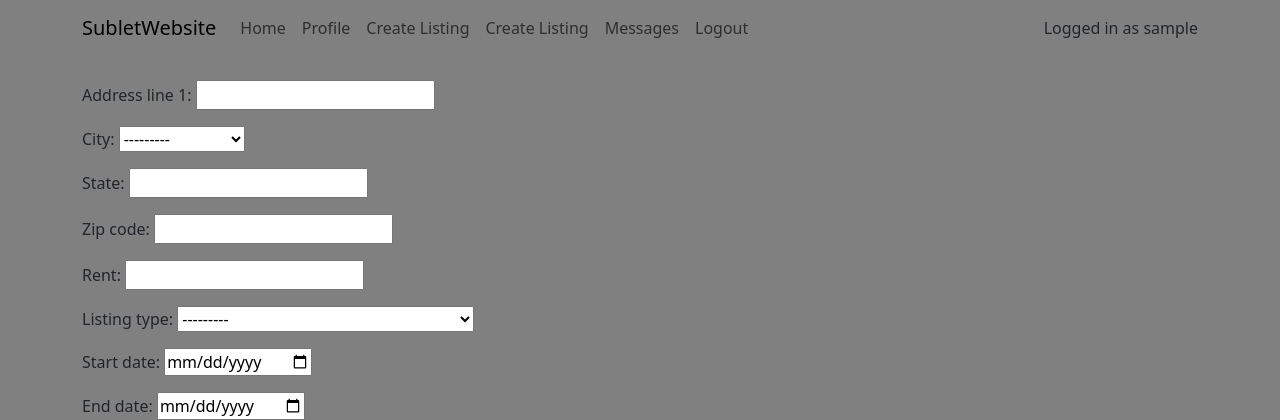
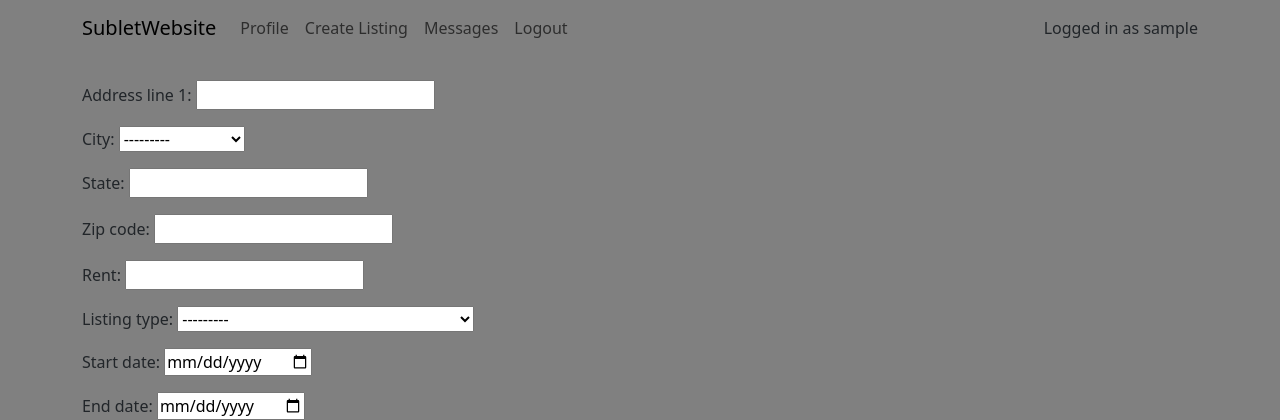
Before and after one commit to caribbean-apple/housing, a Django app: page /create/ in a window 1280 px wide. Shown: the top 420 px of the page. Run offline with Django 4.2, Linux system fonts and the light colour scheme; the visitor is signed in with stand-in values (Sample User, id 1).

Commit message:
Remove duplicate create listing page

```diff
--- a/sublets/templates/sublets/layout.html
+++ b/sublets/templates/sublets/layout.html
@@ -24,10 +24,9 @@
                 </button>
                 <div class="collapse navbar-collapse" id="navbar">
                     <ul class="navbar-nav">
-                        <li class="nav-item"><a class="nav-link" href="{% url 'index' %}">Home</a></li>
                         {% if user.is_authenticated %}
                         <li class="nav-item"><a class="nav-link" href="{% url 'profile' user.id %}">Profile</a></li>
-                        <li class="nav-item"><a class="nav-link" href="{% url 'create' %}">Create Listing</a></li>                        <li class="nav-item"><a class="nav-link" href="{% url 'create' %}">Create Listing</a></li>
+                        <li class="nav-item"><a class="nav-link" href="{% url 'create' %}">Create Listing</a></li>
                         <li class="nav-item"><a class="nav-link" href="{% url 'messages' %}">Messages</a></li>
                         <li class="nav-item"><a class="nav-link" href="{% url 'logout' %}">Logout</a></li>
                         {% else %}
```
